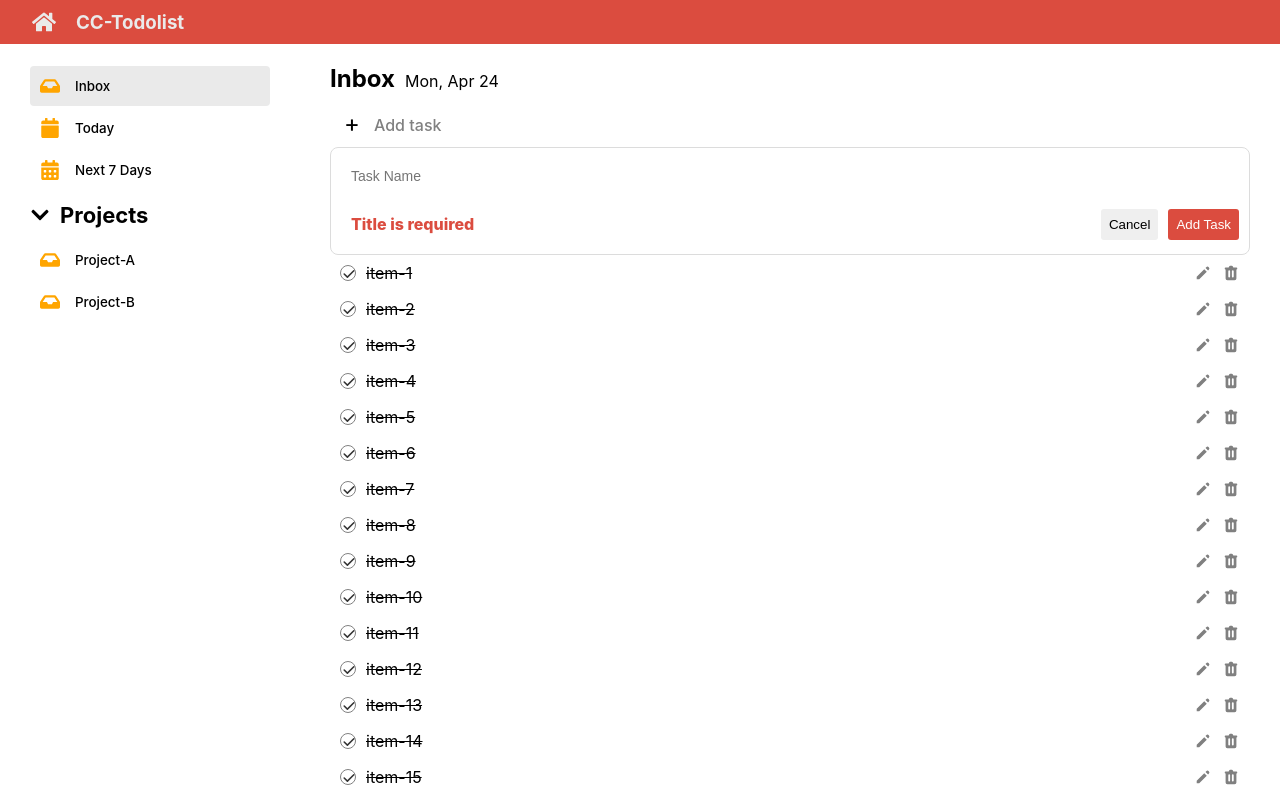
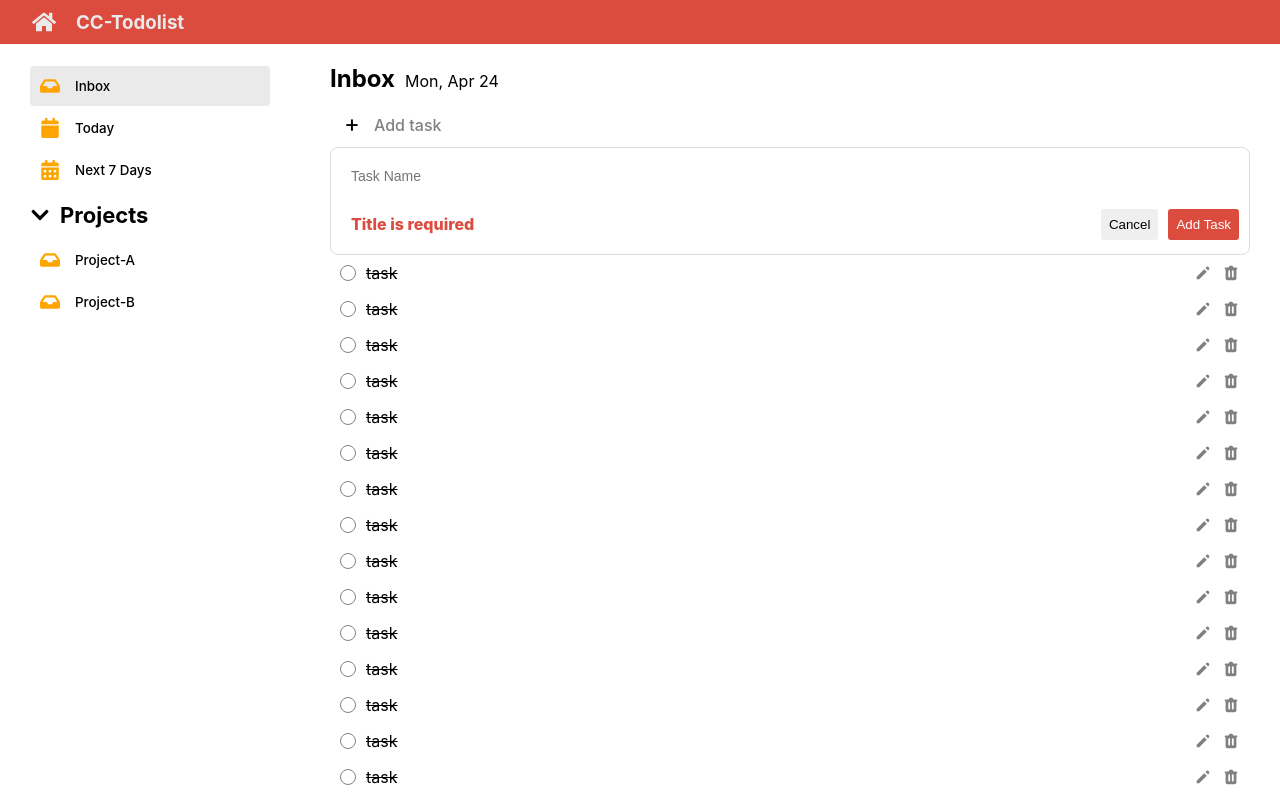
Before and after one commit to Hybola/todolist, a React (Create React App) app: page / in a window 1280 px wide. Built offline with nearby package versions, Linux system fonts and the light colour scheme; the HTML template or start-up script is replaced by a standard one.

Commit message:
UI state from TodoForm

```diff
--- /dev/null
+++ b/src/components/Todo/AddTodo.jsx
@@ -0,0 +1,15 @@
+import styles from "./AddTodo.module.scss";
+import { TodoForm } from "./TodoForm";
+
+export function AddTodo() {
+  return (
+    <>
+      <div className={styles.add__todo}>
+        <span>+</span>
+        <h3>Add task</h3>
+      </div>
+
+      <TodoForm />
+    </>
+  );
+}
--- /dev/null
+++ b/src/components/Todo/AddTodo.module.scss
@@ -0,0 +1,36 @@
+// ##### ADD-TODO
+.add__todo {
+  display: flex;
+  gap: 10px;
+  align-items: center;
+  cursor: pointer;
+  padding: 10px;
+
+  // ทำวงกลมของปุ่ม +
+  & > span {
+    font-size: 24px;
+    line-height: 22px;
+    text-align: center;
+    border-radius: 50%;
+    width: 24px;
+    height: 24px;
+  }
+
+  & > h3 {
+    color: grey;
+    font-weight: 500;
+    font-size: 16px;
+    line-height: 12px;
+  }
+
+  // Hover : สลับสี
+  &:hover {
+    & > span {
+      background-color: #db4c3f;
+      color: white;
+    }
+    & > h3 {
+      color: #db4c3f;
+    }
+  }
+}
--- a/src/components/Todo/TodoContent.jsx
+++ b/src/components/Todo/TodoContent.jsx
@@ -1,58 +1,13 @@
-import styles from "./TodoContent.module.scss"; //module CSS
-import { HiCheck, HiPencil, HiTrash } from "react-icons/hi";
+import { AddTodo } from "./AddTodo";
+import { TodoHeader } from "./TodoHeader";
+import { TodoLists } from "./TodoLists";
+
 export function TodoContent() {
-  const mockTodo = Array.from({ length: 50 }, (el, idx) => idx + 1);
-  // console.log(mockTodo);
-  const now = new Date();
-  const options = {
-    weekday: "short",
-    month: "short",
-    day: "numeric",
-  };
-
   return (
     <main className="content">
-      {/* Todo-Header */}
-      <div className={styles.header}>
-        <h1>Inbox</h1>
-        <p>{now.toLocaleDateString("en-US", options)}</p>
-      </div>
-      {/* Add Todo */}
-      <div className={styles.add__todo}>
-        <span>+</span>
-        <h3>Add task</h3>
-      </div>
-      {/* Todo form */}
-      <form className={styles.todo__form__container}>
-        <input className={styles.todo__form__input} placeholder="Task Name" />
-        <div className={styles.todo__form__footer}>
-          <p className={styles.todo__error}>Title is required</p>
-          <div className={styles.todo__form__buttons}>
-            <button>Cancel</button>
-            <button>Add Task</button>
-          </div>
-        </div>
-      </form>
-      {/* TodoList */}
-
-      <ul>
-        {mockTodo.map((el) => (
-          <li className={styles.todo__item__container} key={el}>
-            <div className={styles.checkbox__container}>
-              <HiCheck className="checkbox__icon" />
-            </div>
-            <p className={styles.done}>{`item-${el}`}</p>
-
-            <div className={styles.edit__icon}>
-              <HiPencil />
-            </div>
-
-            <div className={styles.delete__icon}>
-              <HiTrash />
-            </div>
-          </li>
-        ))}
-      </ul>
+      <TodoHeader />
+      <AddTodo />
+      <TodoLists />
     </main>
   );
 }
--- a/src/components/Todo/TodoContent.module.scss
+++ /dev/null
@@ -1,170 +0,0 @@
-.header {
-  display: flex;
-  gap: 10px;
-  align-items: baseline;
-  margin-bottom: 10px;
-
-  & > h1 {
-    font-size: 24px;
-  }
-  & > span {
-    font-size: 12px;
-    color: grey;
-  }
-}
-// ##### ADD-TODO
-.add__todo {
-  display: flex;
-  gap: 10px;
-  align-items: center;
-  cursor: pointer;
-  padding: 10px;
-
-  // ทำวงกลมของปุ่ม +
-  & > span {
-    font-size: 24px;
-    line-height: 22px;
-    text-align: center;
-    border-radius: 50%;
-    width: 24px;
-    height: 24px;
-  }
-
-  & > h3 {
-    color: grey;
-    font-weight: 500;
-    font-size: 16px;
-    line-height: 12px;
-  }
-
-  // Hover : สลับสี
-  &:hover {
-    & > span {
-      background-color: #db4c3f;
-      color: white;
-    }
-    & > h3 {
-      color: #db4c3f;
-    }
-  }
-}
-// #### TODO-FORM
-.todo__form__container {
-  padding: 10px;
-  display: flex;
-  flex-direction: column;
-  // background-color: rgb(209, 209, 209);
-  border-radius: 8px;
-  gap: 10px;
-  border: 1px solid rgb(220, 220, 220);
-}
-
-.todo__form__input {
-  border: none;
-  border-radius: 4px;
-  padding: 10px 10px;
-  width: 100%;
-  font-size: 14px;
-
-  &:focus {
-    outline: none;
-  }
-}
-
-.todo__form__footer {
-  display: flex;
-  justify-content: space-between;
-  align-items: center;
-}
-
-.todo__error {
-  justify-self: start;
-  padding: 10px;
-  font-size: 16px;
-  font-weight: 800;
-  color: #db4c3f;
-}
-.todo__form__buttons {
-  display: flex;
-  justify-content: flex-end;
-  gap: 10px;
-  flex: 1;
-
-  & > button {
-    border: none;
-    padding: 8px;
-    border-radius: 3px;
-    cursor: pointer;
-  }
-
-  & > button:last-child {
-    background-color: #db4c3f;
-    color: white;
-  }
-}
-// ##### TODO ITEM
-
-$grey: rgb(234, 234, 234);
-
-.todo__item__container {
-  cursor: pointer;
-  padding: 8px 10px;
-  display: flex;
-  align-items: center;
-  gap: 10px;
-  align-items: center;
-  font-size: 16px;
-  border-radius: 4px;
-
-  & > p {
-    flex: 1;
-  }
-
-  &:hover {
-    background-color: $grey;
-  }
-}
-
-.checkbox__container {
-  border-color: gray;
-  color: #343434;
-  height: 16px;
-  width: 16px;
-  display: block;
-  border: 1px solid gray;
-  border-radius: 16px;
-  text-align: center;
-  line-height: 16px;
-}
-.checkbox__icon {
-  display: none;
-  font-size: 12px;
-}
-
-.checkbox__icon__done {
-  display: inline;
-  font-size: 12px;
-}
-
-// effect ติ้กถูกตอน hover ที่ <li>
-.checkbox__container:hover {
-  .checkbox__icon {
-    display: inline;
-  }
-}
-
-.edit__icon,
-.delete__icon {
-  color: gray;
-  display: flex;
-  align-items: center;
-  font-size: 18px;
-
-  & :hover {
-    color: #343434;
-  }
-}
-
-.done {
-  text-decoration: line-through;
-}
--- /dev/null
+++ b/src/components/Todo/TodoForm.jsx
@@ -0,0 +1,39 @@
+import styles from "./TodoForm.module.scss";
+import React, { useState } from "react";
+
+export function TodoForm() {
+  // # 1 : Logic Section
+  const [tasks, setTask] = useState("");
+  const handleSubmit = (e) => {
+    e.preventDefault();
+    console.log("Click Submit button");
+  };
+  const handleClickCancel = (e) => {
+    console.log("Click Cancel button");
+  };
+
+  const handleChangeInput = (e) => {
+    console.log(e.target.value);
+    setTask(e.target.value);
+  };
+  // # 2 : UI-Section
+  return (
+    <form className={styles.todo__form__container} onSubmit={handleSubmit}>
+      <input
+        className={styles.todo__form__input}
+        placeholder="Task Name"
+        value={tasks}
+        onChange={handleChangeInput}
+      />
+      <div className={styles.todo__form__footer}>
+        <p className={styles.todo__error}>Title is required</p>
+        <div className={styles.todo__form__buttons}>
+          <button type="button" onClick={handleClickCancel}>
+            Cancel
+          </button>
+          <button type="submit">Add Task</button>
+        </div>
+      </div>
+    </form>
+  );
+}
--- /dev/null
+++ b/src/components/Todo/TodoForm.module.scss
@@ -0,0 +1,54 @@
+// #### TODO-FORM
+.todo__form__container {
+  padding: 10px;
+  display: flex;
+  flex-direction: column;
+  // background-color: rgb(209, 209, 209);
+  border-radius: 8px;
+  gap: 10px;
+  border: 1px solid rgb(220, 220, 220);
+}
+
+.todo__form__input {
+  border: none;
+  border-radius: 4px;
+  padding: 10px 10px;
+  width: 100%;
+  font-size: 14px;
+
+  &:focus {
+    outline: none;
+  }
+}
+
+.todo__form__footer {
+  display: flex;
+  justify-content: space-between;
+  align-items: center;
+}
+
+.todo__error {
+  justify-self: start;
+  padding: 10px;
+  font-size: 16px;
+  font-weight: 800;
+  color: #db4c3f;
+}
+.todo__form__buttons {
+  display: flex;
+  justify-content: flex-end;
+  gap: 10px;
+  // flex: 1;
+
+  & > button {
+    border: none;
+    padding: 8px;
+    border-radius: 3px;
+    cursor: pointer;
+  }
+
+  & > button:last-child {
+    background-color: #db4c3f;
+    color: white;
+  }
+}
--- /dev/null
+++ b/src/components/Todo/TodoHeader.jsx
@@ -0,0 +1,14 @@
+import styles from "./TodoHeader.module.scss";
+
+export function TodoHeader() {
+  const now = new Date();
+  const options = { weekday: "short", month: "short", day: "numeric" };
+  // console.log(now.toLocaleDateString('en-US',options))
+
+  return (
+    <div className={styles.header}>
+      <h1>Inbox</h1>
+      <p>{now.toLocaleDateString("en-US", options)}</p>
+    </div>
+  );
+}
--- /dev/null
+++ b/src/components/Todo/TodoHeader.module.scss
@@ -0,0 +1,14 @@
+.header {
+  display: flex;
+  gap: 10px;
+  align-items: baseline;
+  margin-bottom: 10px;
+
+  & > h1 {
+    font-size: 24px;
+  }
+  & > span {
+    font-size: 12px;
+    color: grey;
+  }
+}
--- /dev/null
+++ b/src/components/Todo/TodoItem.jsx
@@ -0,0 +1,21 @@
+import styles from "./TodoItem.module.scss";
+import { HiCheck, HiPencil, HiTrash } from "react-icons/hi";
+
+export function TodoItem() {
+  return (
+    <li className={styles.todo__item__container}>
+      <div className={styles.checkbox__container}>
+        <HiCheck className={styles.checkbox__icon} />
+      </div>
+      <p className={styles.done}>{`task`}</p>
+
+      <div className={styles.edit__icon}>
+        <HiPencil />
+      </div>
+
+      <div className={styles.delete__icon}>
+        <HiTrash />
+      </div>
+    </li>
+  );
+}
--- /dev/null
+++ b/src/components/Todo/TodoItem.module.scss
@@ -0,0 +1,64 @@
+// ##### TODO ITEM
+
+$grey: rgb(234, 234, 234);
+
+.todo__item__container {
+  cursor: pointer;
+  padding: 8px 10px;
+  display: flex;
+  align-items: center;
+  gap: 10px;
+  font-size: 16px;
+  border-radius: 4px;
+
+  & > p {
+    flex: 1;
+  }
+
+  &:hover {
+    background-color: $grey;
+  }
+}
+
+.checkbox__container {
+  border-color: gray;
+  color: #343434;
+  height: 16px;
+  width: 16px;
+  border: 1px solid gray;
+  border-radius: 50%;
+  text-align: center;
+  line-height: 16px;
+}
+.checkbox__icon {
+  display: none;
+  font-size: 12px;
+}
+
+.checkbox__icon__done {
+  display: inline;
+  font-size: 12px;
+}
+
+// effect ติ้กถูกตอน hover ที่ <li>
+.checkbox__container:hover {
+  .checkbox__icon {
+    display: inline;
+  }
+}
+
+.edit__icon,
+.delete__icon {
+  color: gray;
+  display: flex;
+  align-items: center;
+  font-size: 18px;
+
+  & :hover {
+    color: #343434;
+  }
+}
+
+.done {
+  text-decoration: line-through;
+}
--- /dev/null
+++ b/src/components/Todo/TodoLists.jsx
@@ -0,0 +1,13 @@
+import { TodoItem } from "./TodoItem";
+
+export function TodoLists() {
+  const mockTodo = Array.from({ length: 50 }, (el, idx) => idx + 1);
+
+  return (
+    <ul>
+      {mockTodo.map((el) => (
+        <TodoItem key={el} />
+      ))}
+    </ul>
+  );
+}
```
